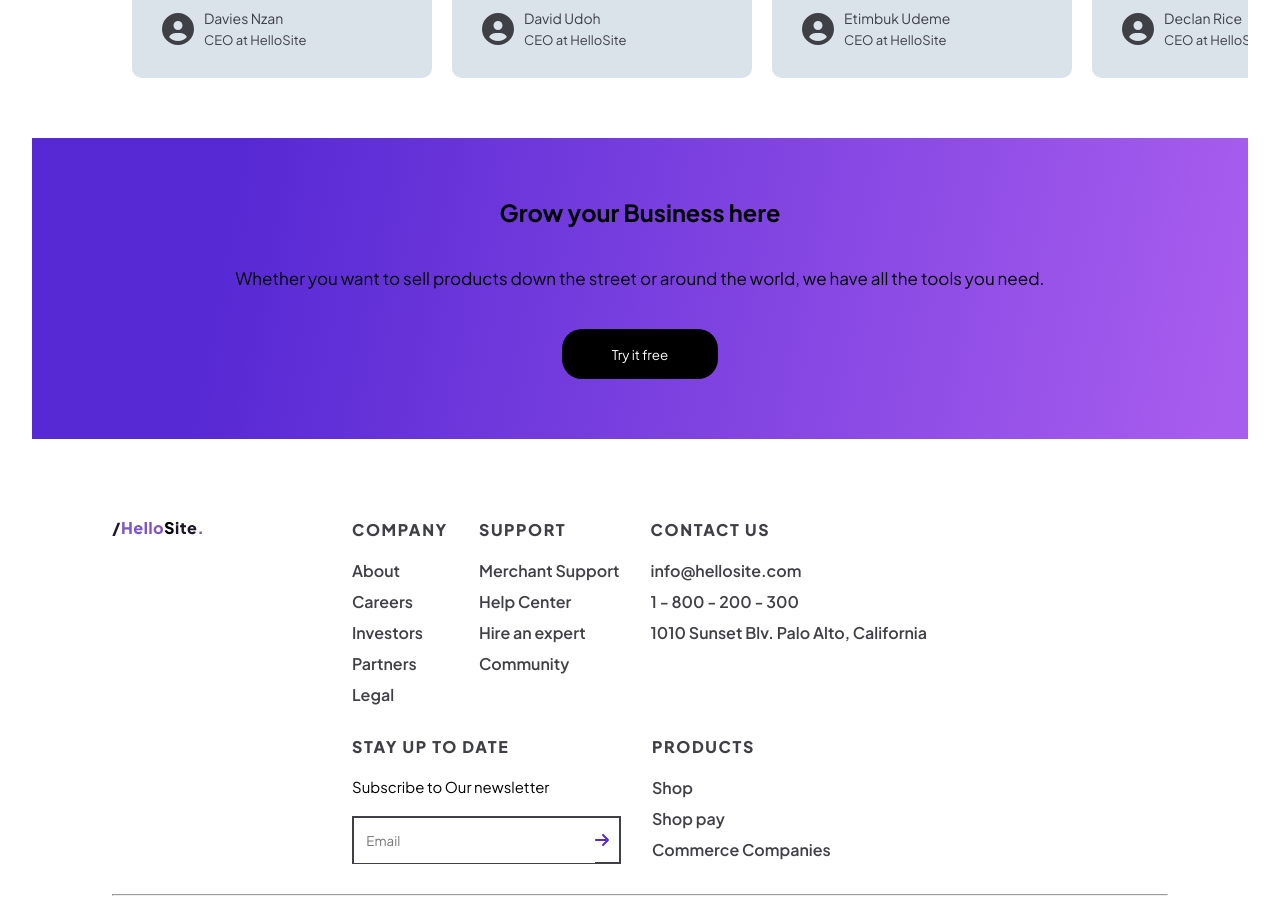
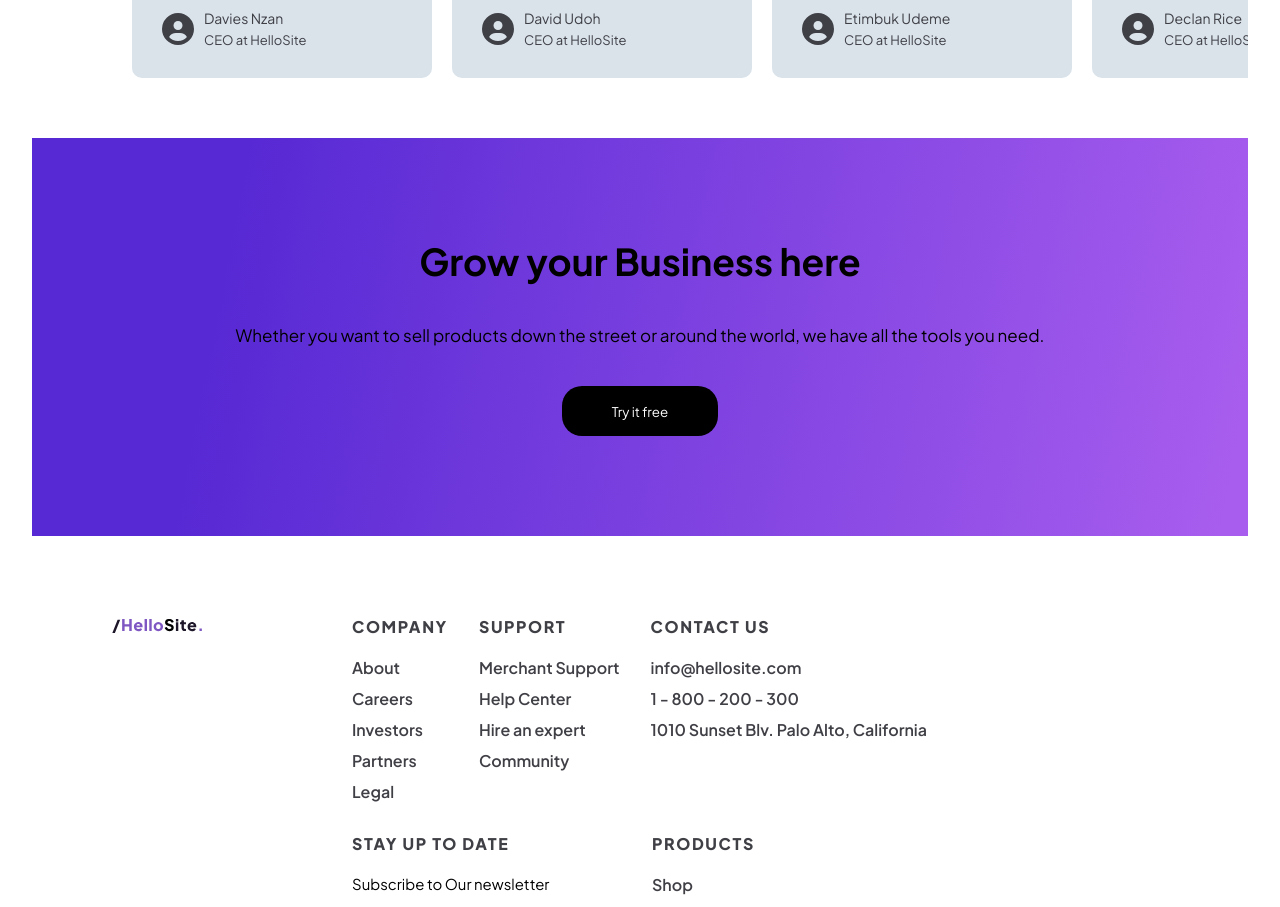
Before and after one commit to Viclaww/jellosite-landingTest, a React (Vite) app: page / in a window 1280 px wide. Shown: the part 3080-3987 px from the top of the page. Built offline with nearby package versions, Linux system fonts and the light colour scheme; the HTML template or start-up script is replaced by a standard one.

Commit message:
landing-page

```diff
--- a/src/Components/Pages/LandingPage/LandingPage.jsx
+++ b/src/Components/Pages/LandingPage/LandingPage.jsx
@@ -214,7 +214,7 @@ const LandingPage = () => {
           </div>
         </div>
         <div className="grow">
-          <h2>Grow your Business here </h2>
+          <h1>Grow your Business here </h1>
           <p>
             Whether you want to sell products down the street or around the
             world, we have all the tools you need.
--- a/src/Components/Pages/LandingPage/LandingPage.scss
+++ b/src/Components/Pages/LandingPage/LandingPage.scss
@@ -471,7 +471,7 @@
     justify-content: center;
     flex-direction: column;
     gap: 40px;
-    padding: 60px 100px;
+    padding: 100px 0px;
     p {
       text-align: center;
     }
```
